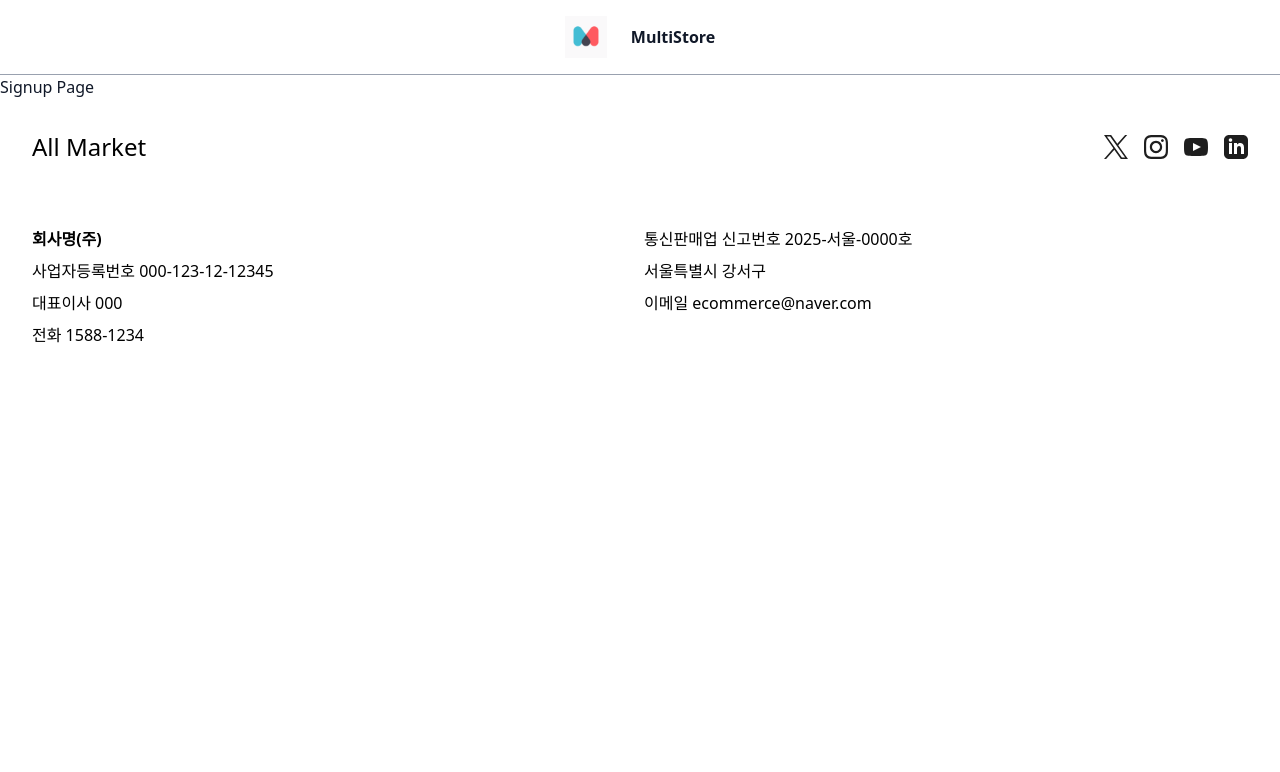
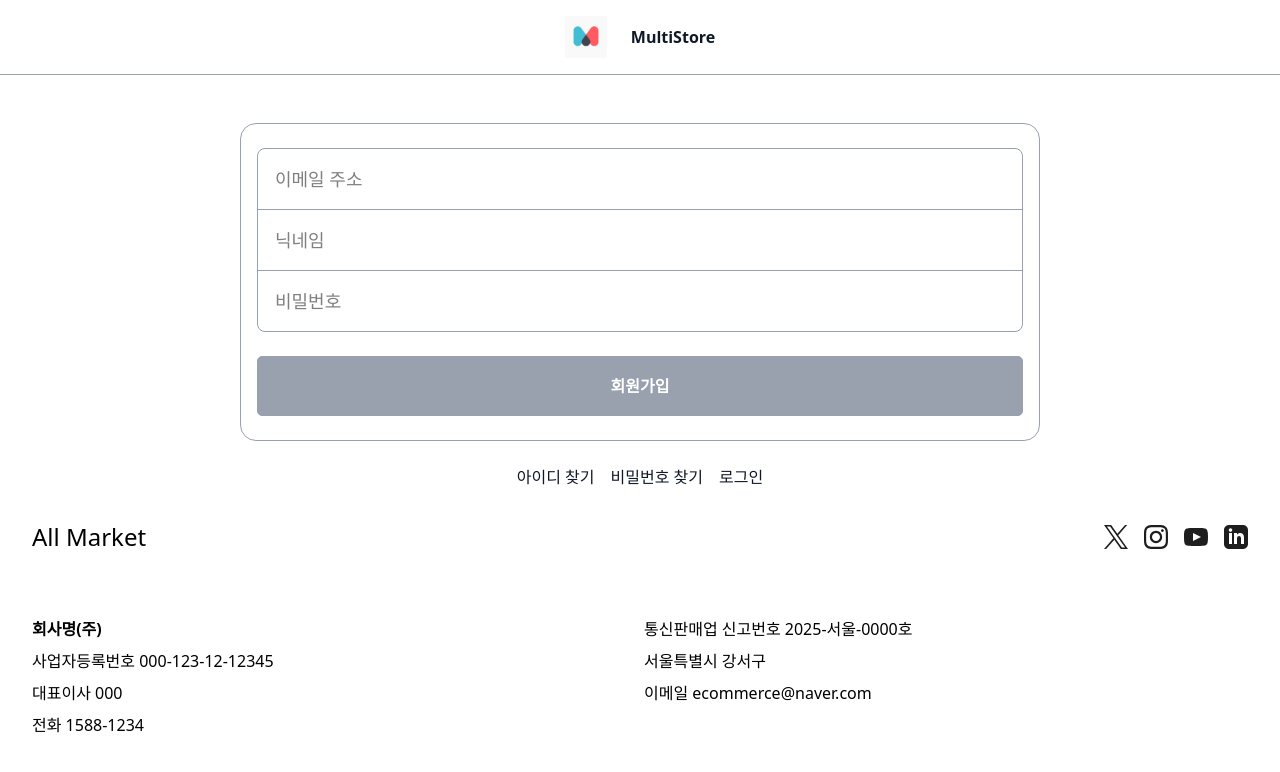
Before and after one commit to changmin6362/MultiStore, a Next.js app in the folder frontend/: page /auth/signup in a window 1280 px wide. Shown: the top 772 px of the page. Built offline with nearby package versions, Linux system fonts and the light colour scheme.

Commit message:
feat: implement SignupPage layout

```diff
--- a/frontend/src/app/(pages)/auth/signin/page.tsx
+++ b/frontend/src/app/(pages)/auth/signin/page.tsx
@@ -1,5 +1,6 @@
 "use client";
 
+import Link from "next/link";
 import { SigninForm } from "@/components/forms/SigninForm/SigninForm";
 
 export default function Signin() {
@@ -12,7 +13,10 @@ export default function Signin() {
     <div className="flex flex-col items-center justify-center gap-6 px-10 pt-12 md:px-30 lg:px-60">
       <SigninForm onSignin={handleSignin} />
       <div className="flex w-full justify-center gap-4">
-        <p>아이디 찾기</p> <p>비밀번호 찾기</p> <p>회원가입</p>
+        <p>아이디 찾기</p> <p>비밀번호 찾기</p>{" "}
+        <Link href="/auth/signup">
+          <p>회원가입</p>
+        </Link>
       </div>
     </div>
   );
--- a/frontend/src/app/(pages)/auth/signup/page.tsx
+++ b/frontend/src/app/(pages)/auth/signup/page.tsx
@@ -1,3 +1,26 @@
+"use client";
+
+import Link from "next/link";
+import { SignupForm } from "@/components/forms/SignupForm/SignupForm";
+
 export default function Signup() {
-  return <div>Signup Page</div>;
+  const handleSignup = (data: {
+    email: string;
+    nickname: string;
+    password: string;
+  }) => {
+    // TODO: 백엔드에 로그인 요청
+    console.log("Sign in:", data);
+  };
+  return (
+    <div className="flex flex-col items-center justify-center gap-6 px-10 pt-12 md:px-30 lg:px-60">
+      <SignupForm handleSignup={handleSignup} />
+      <div className="flex w-full justify-center gap-4">
+        <p>아이디 찾기</p> <p>비밀번호 찾기</p>{" "}
+        <Link href="/auth/signin">
+          <p>로그인</p>
+        </Link>
+      </div>
+    </div>
+  );
 }
--- a/frontend/src/components/forms/SigninForm/SigninForm.tsx
+++ b/frontend/src/components/forms/SigninForm/SigninForm.tsx
@@ -28,6 +28,7 @@ export const SigninForm = ({
     isFormInvalid
   } = useSigninForm();
 
+  // 로그인 버튼 동작
   const handleLoginClick = () => {
     if (validateForm()) {
       onSignin({
@@ -37,9 +38,12 @@ export const SigninForm = ({
     }
   };
 
+  // 에러 메시지 검증
   const validationErrorMessage = formatValidationErrors(
     formState.validationErrors
   );
+
+  // 에러 메시지 표시
   const displayErrorMessage = getErrorMessage(
     validationErrorMessage,
     errorMessage
--- a/frontend/src/components/forms/SignupForm/SignupForm.tsx
+++ b/frontend/src/components/forms/SignupForm/SignupForm.tsx
@@ -1,6 +1,9 @@
-import { useState } from "react";
+"use client";
+
 import { Input } from "@/components/ui/Input/Input";
 import { Button } from "@/components/ui/Button/Button";
+import { useSignupForm } from "./hooks/useSignupForm";
+import { formatValidationErrors, getErrorMessage } from "./utils/errorUtils";
 
 // form 디자인용 div
 const Divider = () => {
@@ -20,51 +23,77 @@ export const SignupForm = ({
   onSignup,
   errorMessage = ""
 }: SignupFormProps) => {
-  const [email, setEmail] = useState("");
-  const [nickname, setNickname] = useState("");
-  const [password, setPassword] = useState("");
+  const {
+    formState,
+    updateEmail,
+    updateNickname,
+    updatePassword,
+    validateForm,
+    isFormInvalid
+  } = useSignupForm();
 
-  const isFormInvalid = !email || !password;
-
-  const handleLoginClick = () => {
-    onSignup({ email, nickname, password });
+  // 회원가입 버튼 동작
+  const handleSignupClick = () => {
+    if (validateForm()) {
+      onSignup({
+        email: formState.email,
+        nickname: formState.nickname,
+        password: formState.password
+      });
+    }
   };
 
+  // 에러 메시지 검증
+  const validationErrorMessage = formatValidationErrors(
+    formState.validationErrors
+  );
+
+  // 에러 메시지 표시
+  const displayErrorMessage = getErrorMessage(
+    validationErrorMessage,
+    errorMessage
+  );
+
   return (
-    <div className="justify-first flex w-full flex-col items-center gap-6">
+    <div className="justify-first flex w-full flex-col items-center gap-6 rounded-2xl border border-gray-400 px-4 py-6">
       <div className="flex w-full flex-col gap-2">
-        <div className="rounded-lg border border-gray-400 focus-within:border-black">
+        <div className="rounded-lg border border-gray-400">
           {/* 이메일 입력창*/}
           <Input
             placeholder="이메일 주소"
             type="email"
-            value={email}
-            onChange={(e) => setEmail(e.target.value)}
+            value={formState.email}
+            onChange={(e) => updateEmail(e.target.value)}
+            hasBorder={false}
           />
           <Divider />
           {/* 닉네임 입력창*/}
           <Input
             placeholder="닉네임"
             type="text"
-            value={nickname}
-            onChange={(e) => setNickname(e.target.value)}
+            value={formState.nickname}
+            onChange={(e) => updateNickname(e.target.value)}
+            hasBorder={false}
           />
           <Divider />
           {/* 비밀번호 입력창*/}
           <Input
             placeholder="비밀번호"
             type="password"
-            value={password}
-            onChange={(e) => setPassword(e.target.value)}
+            value={formState.password}
+            onChange={(e) => updatePassword(e.target.value)}
+            hasBorder={false}
           />
         </div>
-        {/* 에러 메시지 표시 */}
-        <p className="text-sm text-red-500">{errorMessage}</p>
+        {/* 에러 메시지 표시 (유효성 검사 + 서버 에러) */}
+        {displayErrorMessage && (
+          <p className="text-sm text-red-500">{displayErrorMessage}</p>
+        )}
       </div>
       {/* form의 submit 버튼 */}
       <Button
         label="회원가입"
-        onClick={handleLoginClick}
+        onClick={handleSignupClick}
         disabled={isFormInvalid}
         state="Submit"
       />
--- /dev/null
+++ b/frontend/src/components/forms/SignupForm/hooks/useSignupForm.ts
@@ -0,0 +1,89 @@
+/**
+ * 회원가입 폼 상태 관리 훅
+ * 책임: 폼 상태(이메일, 닉네임, 비밀번호, 유효성 검사 에러) 관리
+ */
+
+import { useState } from "react";
+import { validateSignupForm } from "../utils/validation";
+
+export interface SignupFormState {
+  email: string;
+  nickname: string;
+  password: string;
+  validationErrors: {
+    email?: string;
+    nickname?: string;
+    password?: string;
+  };
+}
+
+export const useSignupForm = () => {
+  const [formState, setFormState] = useState<SignupFormState>({
+    email: "",
+    nickname: "",
+    password: "",
+    validationErrors: {}
+  });
+
+  const updateEmail = (value: string) => {
+    setFormState((prev) => {
+      const newState = { ...prev, email: value };
+      const errors = validateSignupForm(value, prev.nickname, prev.password);
+      return {
+        ...newState,
+        validationErrors: errors
+      };
+    });
+  };
+
+  const updateNickname = (value: string) => {
+    setFormState((prev) => {
+      const newState = { ...prev, nickname: value };
+      const errors = validateSignupForm(prev.email, value, prev.password);
+      return {
+        ...newState,
+        validationErrors: errors
+      };
+    });
+  };
+
+  const updatePassword = (value: string) => {
+    setFormState((prev) => {
+      const newState = { ...prev, password: value };
+      const errors = validateSignupForm(prev.email, prev.nickname, value);
+      return {
+        ...newState,
+        validationErrors: errors
+      };
+    });
+  };
+
+  const validateForm = () => {
+    const errors = validateSignupForm(
+      formState.email,
+      formState.nickname,
+      formState.password
+    );
+    setFormState((prev) => ({
+      ...prev,
+      validationErrors: errors
+    }));
+    return Object.keys(errors).length === 0;
+  };
+
+  // 버튼 비활성화: 필드가 비어있거나 유효성 검사 에러가 있을 때
+  const isFormInvalid =
+    !formState.email ||
+    !formState.nickname ||
+    !formState.password ||
+    Object.keys(formState.validationErrors).length > 0;
+
+  return {
+    formState,
+    updateEmail,
+    updateNickname,
+    updatePassword,
+    validateForm,
+    isFormInvalid
+  };
+};
--- /dev/null
+++ b/frontend/src/components/forms/SignupForm/utils/errorUtils.ts
@@ -0,0 +1,43 @@
+/**
+ * 에러 메시지 포맷팅 유틸
+ * 책임: 유효성 검사 에러를 사용자 친화적인 메시지로 변환
+ */
+
+interface ValidationError {
+  email?: string;
+  nickname?: string;
+  password?: string;
+}
+
+/**
+ * 유효성 검사 에러를 하나의 메시지 문자열로 변환
+ */
+export const formatValidationErrors = (
+  validationErrors: ValidationError
+): string => {
+  const messages: string[] = [];
+
+  if (validationErrors.email) {
+    messages.push(validationErrors.email);
+  }
+
+  if (validationErrors.nickname) {
+    messages.push(validationErrors.nickname);
+  }
+
+  if (validationErrors.password) {
+    messages.push(validationErrors.password);
+  }
+
+  return messages.join(", ");
+};
+
+/**
+ * 표시할 에러 메시지 결정 (유효성 검사 에러 우선)
+ */
+export const getErrorMessage = (
+  validationErrorMessage: string,
+  serverErrorMessage: string
+): string => {
+  return validationErrorMessage || serverErrorMessage;
+};
--- /dev/null
+++ b/frontend/src/components/forms/SignupForm/utils/validation.ts
@@ -0,0 +1,99 @@
+/**
+ * 회원가입 폼 검증 로직
+ */
+
+interface ValidationError {
+  email?: string;
+  nickname?: string;
+  password?: string;
+}
+
+/**
+ * 이메일 유효성 검사
+ */
+export const validateEmail = (email: string): string | undefined => {
+  if (!email) {
+    return "이메일을 입력해주세요";
+  }
+
+  const emailRegex = /^[^\s@]+@[^\s@]+\.[^\s@]+$/;
+  if (!emailRegex.test(email)) {
+    return "유효한 이메일 주소를 입력해주세요";
+  }
+
+  return undefined;
+};
+
+/**
+ * 닉네임 유효성 검사
+ */
+export const validateNickname = (nickname: string): string | undefined => {
+  if (!nickname) {
+    return "닉네임을 입력해주세요";
+  }
+
+  if (nickname.length < 2) {
+    return "닉네임은 2자 이상이어야 합니다";
+  }
+
+  if (nickname.length > 20) {
+    return "닉네임은 20자 이하여야 합니다";
+  }
+
+  return undefined;
+};
+
+/**
+ * 비밀번호 유효성 검사
+ */
+export const validatePassword = (password: string): string | undefined => {
+  if (!password) {
+    return "비밀번호를 입력해주세요";
+  }
+
+  if (password.length < 8) {
+    return "비밀번호는 8자 이상이어야 합니다";
+  }
+
+  return undefined;
+};
+
+/**
+ * 전체 폼 검증
+ */
+export const validateSignupForm = (
+  email: string,
+  nickname: string,
+  password: string
+): ValidationError => {
+  const errors: ValidationError = {};
+
+  const emailError = validateEmail(email);
+  if (emailError) {
+    errors.email = emailError;
+  }
+
+  const nicknameError = validateNickname(nickname);
+  if (nicknameError) {
+    errors.nickname = nicknameError;
+  }
+
+  const passwordError = validatePassword(password);
+  if (passwordError) {
+    errors.password = passwordError;
+  }
+
+  return errors;
+};
+
+/**
+ * 폼이 유효한지 확인
+ */
+export const isFormValid = (
+  email: string,
+  nickname: string,
+  password: string
+): boolean => {
+  const errors = validateSignupForm(email, nickname, password);
+  return Object.keys(errors).length === 0;
+};
```
